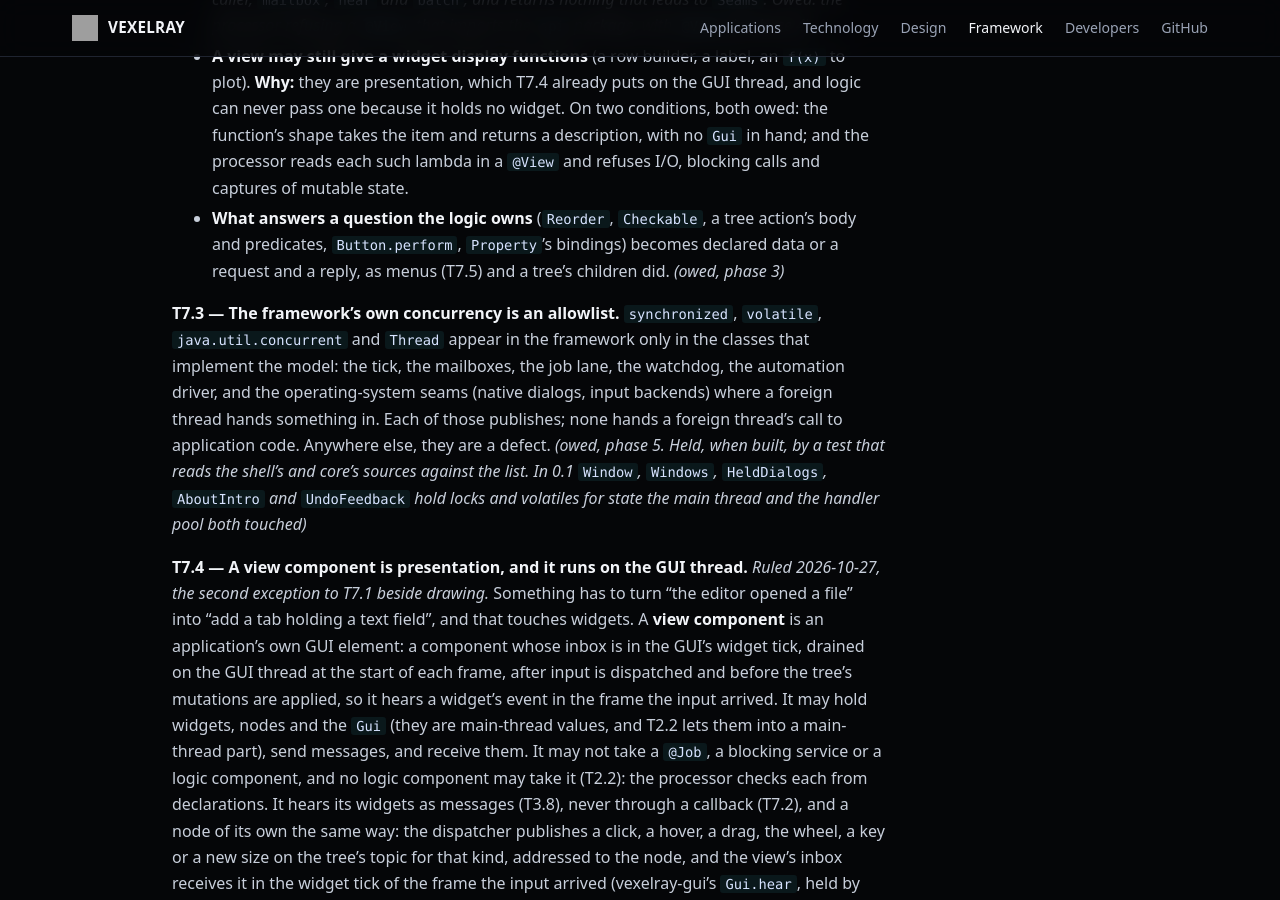
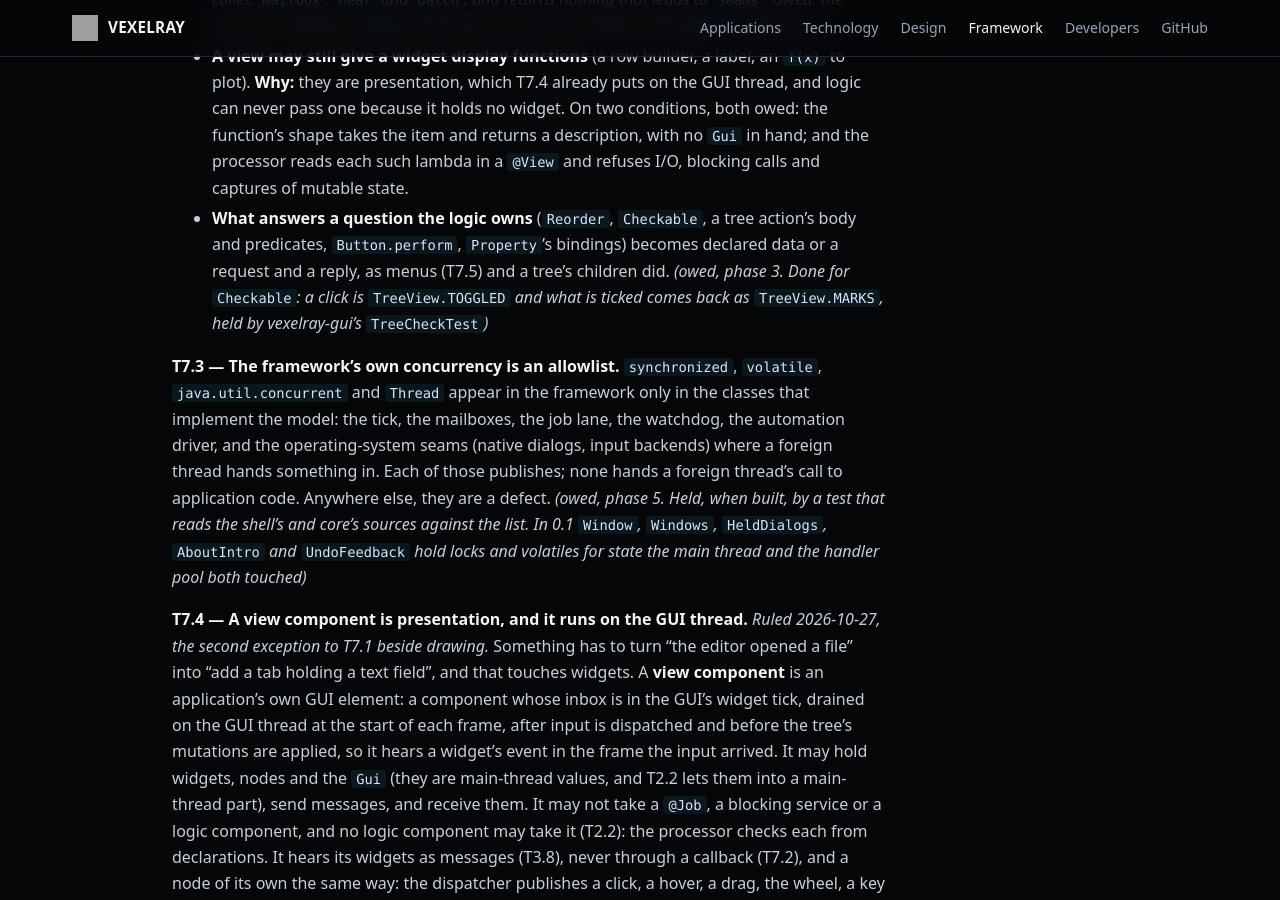
Before and after one commit to sibarum/vexelray-framework, a Jekyll site: the page built from docs/threading.md, in a window 1280 px wide and 900 px high, scrolled down 12680 px. Built offline with Jekyll 4.4.1, drawn with Linux system fonts in a browser that asks for light colours; our own code applies the rules of GitHub Pages for plain Markdown files.

Commit message:
threading.md: T7.2's walk has done Checkable
Co-Authored-By: Claude Opus 5.5 <noreply@anthropic.com>

```diff
--- a/docs/threading.md
+++ b/docs/threading.md
@@ -407,7 +407,8 @@ is code handed to the GUI that the GUI keeps and runs on its own thread, in the
   mutable state.
 - **What answers a question the logic owns** (`Reorder`, `Checkable`, a tree action's body and predicates,
   `Button.perform`, `Property`'s bindings) becomes declared data or a request and a reply, as menus (T7.5) and a
-  tree's children did. *(owed, phase 3)*
+  tree's children did. *(owed, phase 3. Done for `Checkable`: a click is `TreeView.TOGGLED` and what is ticked
+  comes back as `TreeView.MARKS`, held by vexelray-gui's `TreeCheckTest`)*
 
 **T7.3 — The framework's own concurrency is an allowlist.** `synchronized`, `volatile`, `java.util.concurrent` and
 `Thread` appear in the framework only in the classes that implement the model: the tick, the mailboxes, the job
```
